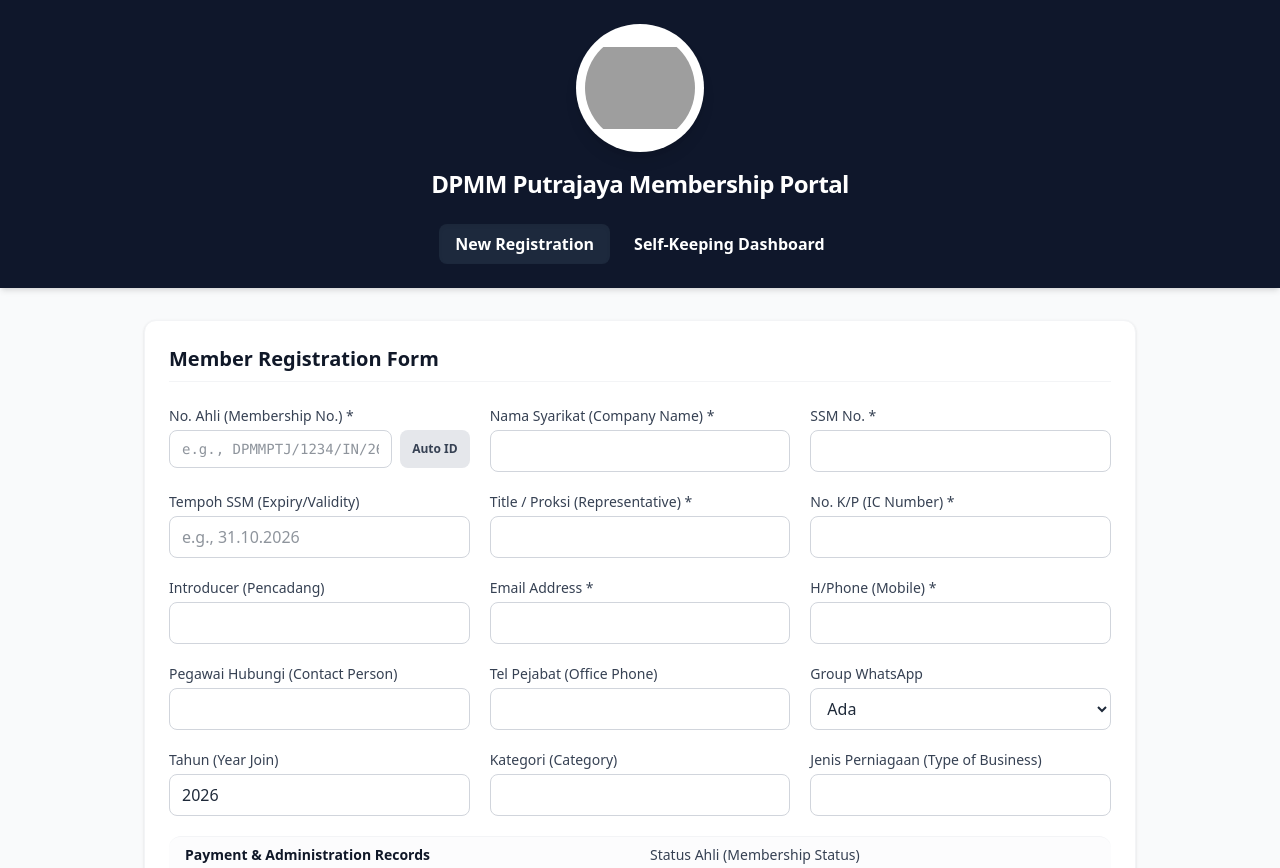
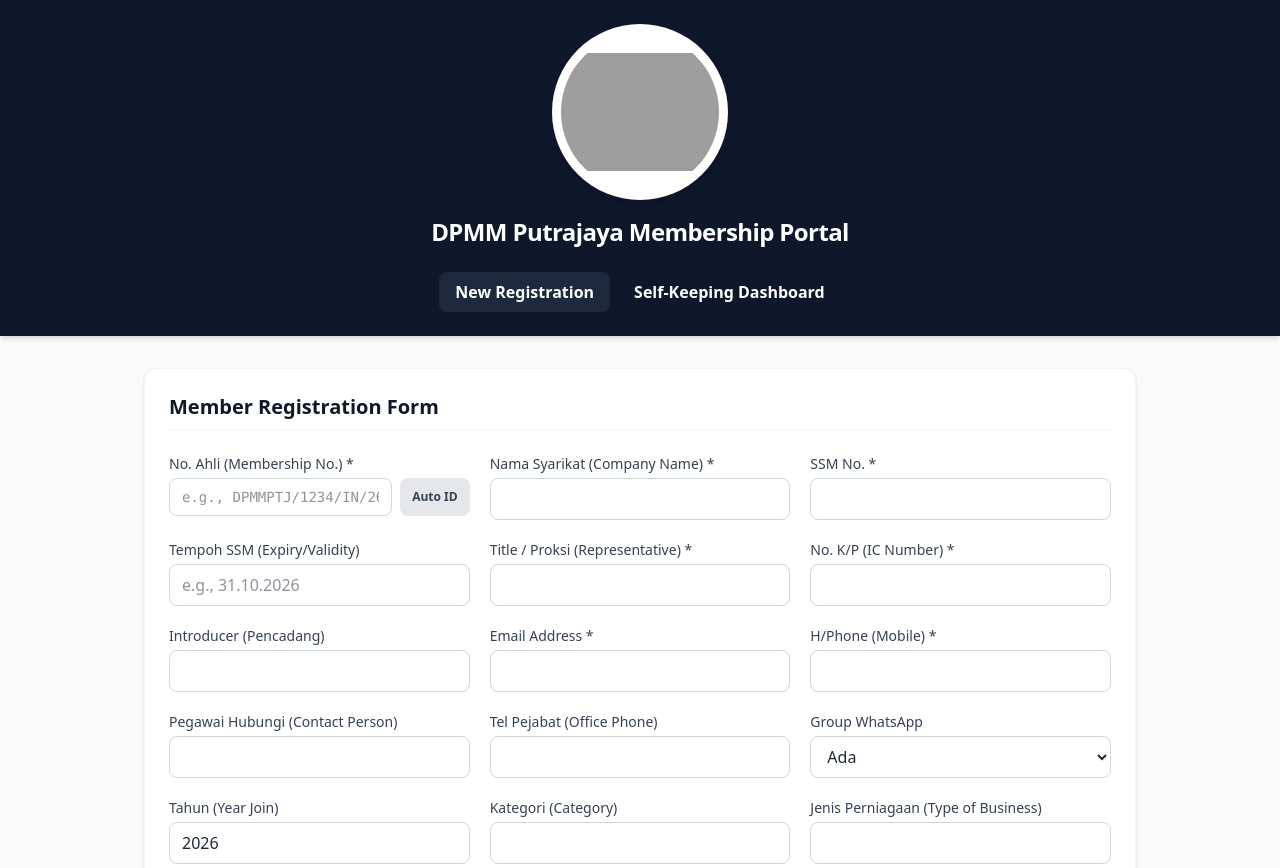
Before and after one commit to duniaamir-tech/dpmm-membership-portal, a website: page public/index.html in a window 1280 px wide. Shown: the top 868 px of the page. Drawn offline with nearby package versions, Linux system fonts and the light colour scheme; grey boxes are pictures that could not be loaded.

Commit message:
Increase logo size in index.html

```diff
--- a/public/index.html
+++ b/public/index.html
@@ -19,7 +19,7 @@
             <div class="max-w-5xl mx-auto px-4 py-6 flex flex-col items-center text-center gap-4">
                 <img src="/images/dpmm-blue-text.png"
                      alt="DPMM Putrajaya Logo"
-                     class="w-32 h-32 object-contain rounded-full bg-white p-2 shadow-lg border border-white/70">
+                     class="w-44 h-44 object-contain rounded-full bg-white p-2 shadow-lg border border-white/70">
                 <h1 class="text-2xl font-bold tracking-tight">DPMM Putrajaya Membership Portal</h1>
                 <nav class="flex space-x-2 mt-2">
                     <button onclick="switchTab('register-tab')" id="btn-register-tab" class="tab-btn px-4 py-2 rounded-lg bg-slate-800 font-semibold shadow-inner transition">
```
